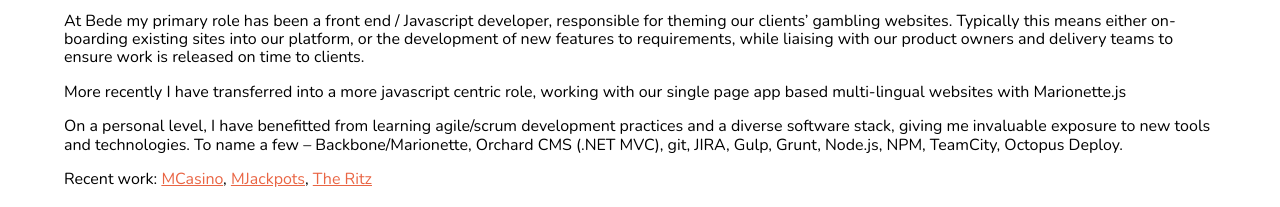
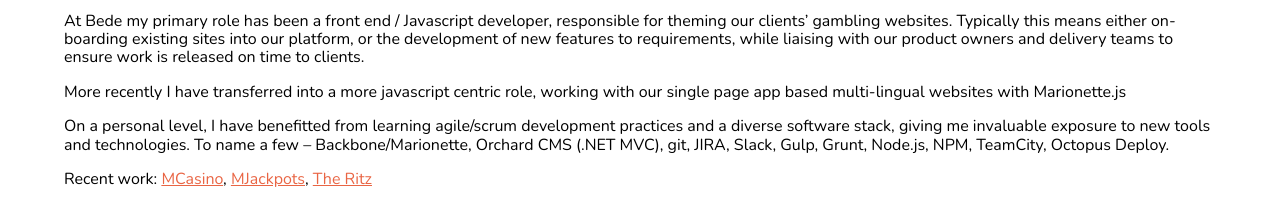
Before and after one commit to samblacklock/samblacklock.github.io, a plain HTML site: page index.html in a window 1280 px wide. Shown: the part 1300-1507 px from the top of the page. Drawn offline with nearby package versions, Linux system fonts and the light colour scheme.

Commit message:
update info

```diff
--- a/index.html
+++ b/index.html
@@ -89,8 +89,8 @@
     <p>
       More recently I have transferred into a more javascript centric role, working with our single page app based multi-lingual websites with Marionette.js</p>
     <p>
-      On a personal level, I have benefitted from learning agile/scrum development practices and a diverse software stack, giving me invaluable exposure to new tools and technologies. To name a few – Backbone/Marionette, Orchard CMS (.NET MVC), git, JIRA, Gulp,
-      Grunt, Node.js, NPM, TeamCity, Octopus Deploy.</p>
+      On a personal level, I have benefitted from learning agile/scrum development practices and a diverse software stack, giving me invaluable exposure to new tools and technologies. To name a few – Backbone/Marionette, Orchard CMS (.NET MVC), git, JIRA, Slack,
+      Gulp, Grunt, Node.js, NPM, TeamCity, Octopus Deploy.</p>
     <p>
       Recent work: <a href="https://www.mcasino.com/en">MCasino</a>,
       <a href="https://www.mjackpots.com/">MJackpots</a>,
```
